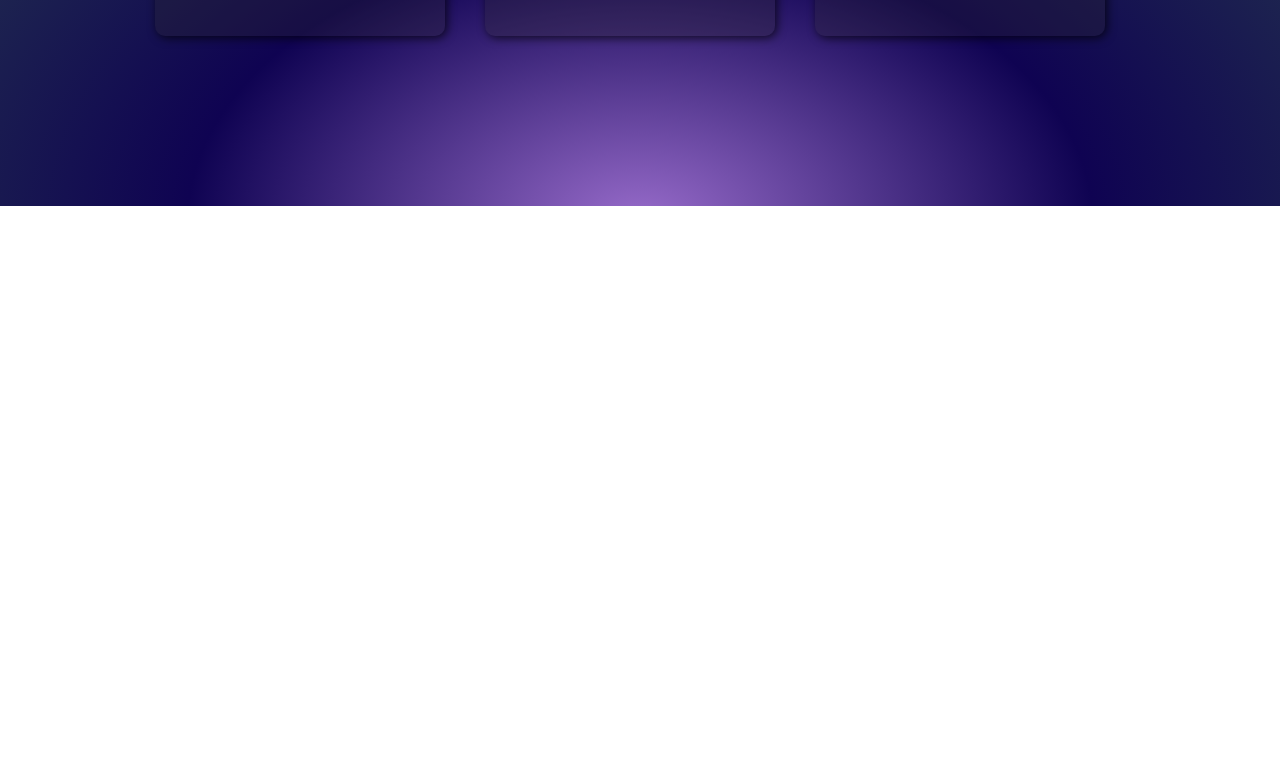
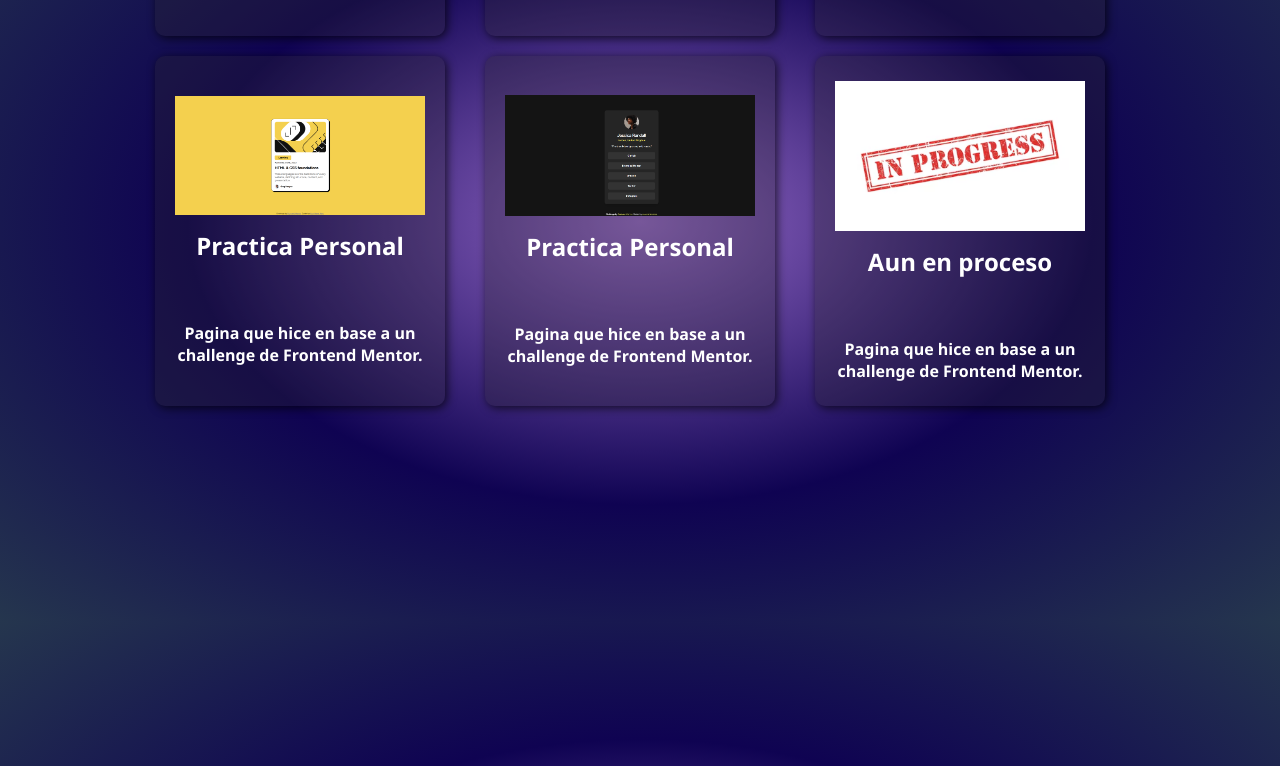
Before and after one commit to juaquinmorales2/funval-n1, a plain HTML site: page index.html in a window 1280 px wide. Shown: the part 978-1744 px from the top of the page. Before the commit the page ends 1184 px from the top, so only its background shows below. Drawn offline with Linux system fonts and the light colour scheme.

Commit message:
Actualizacion 7/4/25

```diff
--- a/index.html
+++ b/index.html
@@ -109,6 +109,45 @@
                             </li>
                         </ul>
 <br>
+            <br>
+                        <ul class="card">
+                            <li>
+                                <a href="/blog-preview-card-main/index.html">
+                                    <article>
+                                        <img class="carrusel" src="./resources/pd.png"/>
+                                        <h3>Practica Personal</h3>
+                                        <p class="desc">Pagina que hice en base a un challenge de Frontend Mentor.</p>
+                                    </article>
+                                </a>
+                            </li>
+                        </ul>
+<br>
+            <br>
+                        <ul class="card">
+                            <li>
+                                <a href="/social-links-profile-main/index.html">
+                                    <article>
+                                        <img class="carrusel" src="./resources/pe.png"/>
+                                        <h3>Practica Personal</h3>
+                                        <p class="desc">Pagina que hice en base a un challenge de Frontend Mentor.</p>
+                                    </article>
+                                </a>
+                            </li>
+                        </ul>
+<br>
+            <br>
+                        <ul class="card">
+                            <li>
+                                <a href="/age-calculator-app-main/index.html">
+                                    <article>
+                                        <img class="carrusel" src="./resources/pf.avif"/>
+                                        <h3>Aun en proceso</h3>
+                                        <p class="desc">Pagina que hice en base a un challenge de Frontend Mentor.</p>
+                                    </article>
+                                </a>
+                            </li>
+                        </ul>
+<br>
         </section>
     </main>
 
--- a/style.css
+++ b/style.css
@@ -12,7 +12,7 @@ body {
 }
 
 main{
-    height: 130vh;
+    height: 200vh;
 }
 
 .paginas{
```
Also changed, not shown: blog-preview-card-main/index.html (+2 -2 lines), social-links-profile-main/index.html (+17 -14 lines), resources/pd.png (added), resources/pe.png (added), resources/pf.avif (added), social-links-profile-main/README-template.md (deleted), social-links-profile-main/README.md (deleted).
